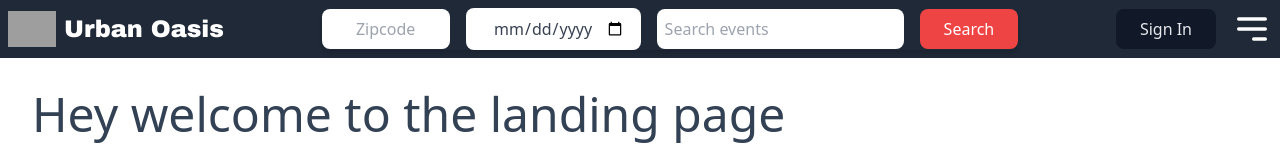
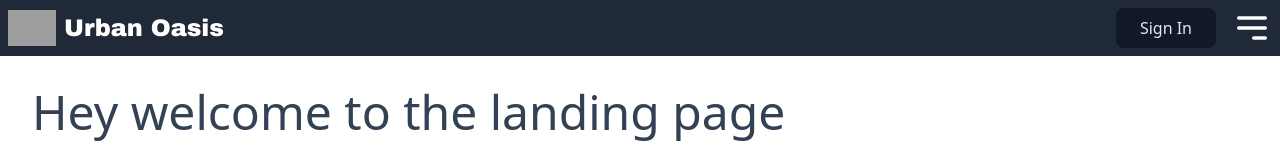
Before and after one commit to mazenkapadi/urban-oasis, a React (Vite) app: page / in a window 1280 px wide. Shown: the top 160 px of the page. Built offline with nearby package versions, Linux system fonts and the light colour scheme; no server answers; the database is empty; grey boxes are pictures that could not be loaded.

Commit message:
major changes / updates

```diff
--- a/src/components/HeaderComponent.jsx
+++ b/src/components/HeaderComponent.jsx
@@ -29,10 +29,6 @@ const HeaderComponent = () => {
                         />
                         <span className="ml-2 text-white text-2xl font-archivo">Urban Oasis</span>
                     </div>
-
-                    {/* Search Bar */}
-                    <SearchBarComponent />
-
                     {/* User Profile / Sign In and Menu Button */}
                     <div className="flex items-center space-x-4">
                         {isLoggedIn ? (
```
